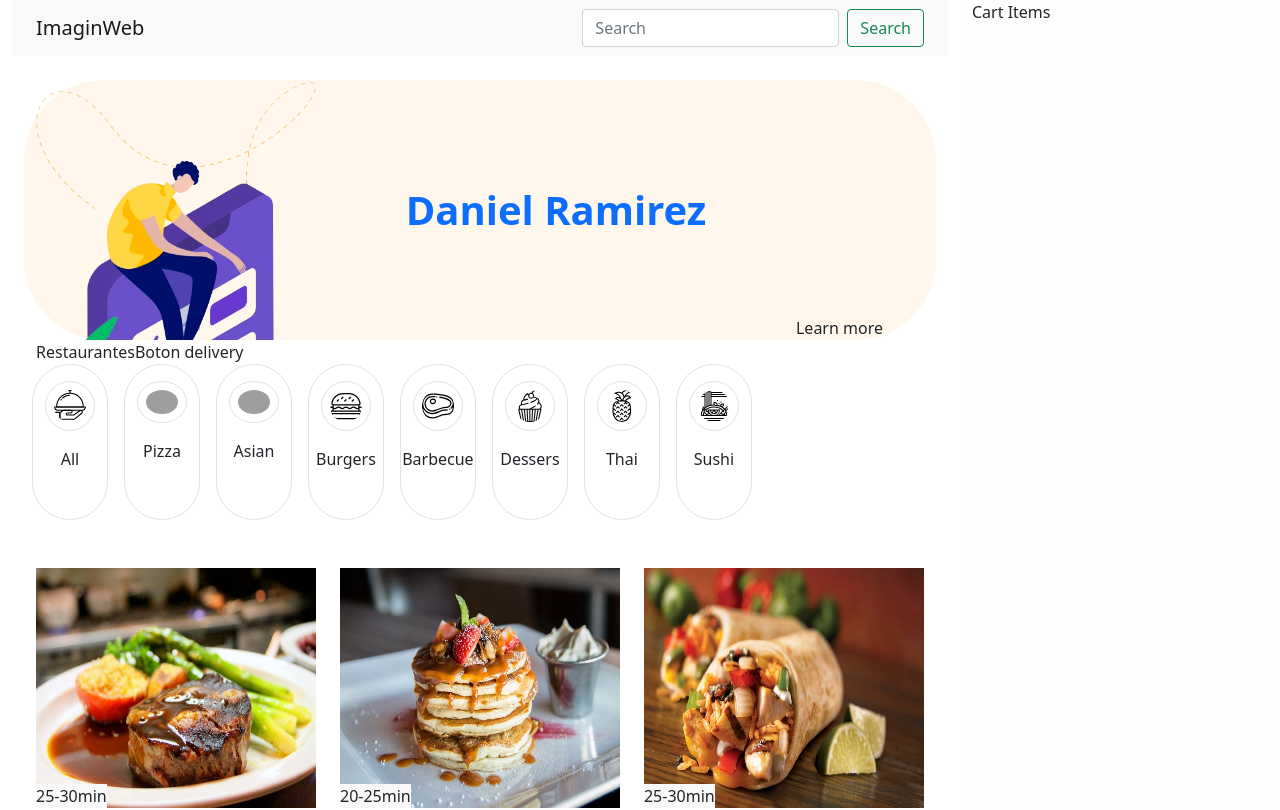
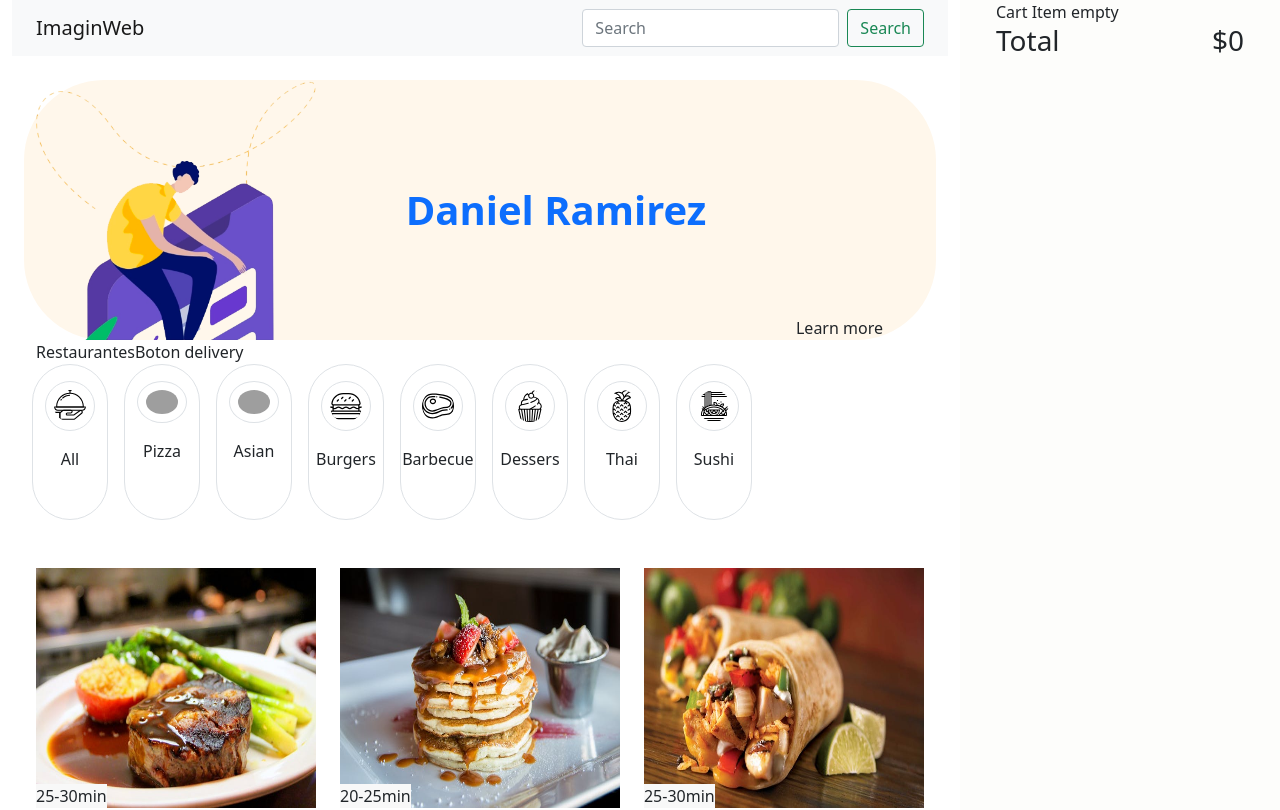
Before and after one commit to danielrs95/test-imaginamos, a React (Create React App) app: page / in a window 1280 px wide. Shown: the top 810 px of the page. Built offline with nearby package versions, Linux system fonts and the light colour scheme; grey boxes are pictures that could not be loaded.

Commit message:
Agrega componente ShoppingCart y CartItem Agrega la logica para incrementar la cantidad en el estado

```diff
--- a/src/App.js
+++ b/src/App.js
@@ -3,6 +3,7 @@ import Categories from './components/Categories';
 import HomeHeader from './components/HomeHeader';
 import Navbar from './components/Navbar';
 import Products from './components/Products';
+import ShoppingCart from './components/ShoppingCart';
 
 const App = () => {
   return (
@@ -16,7 +17,7 @@ const App = () => {
             <Products />
           </div>
           <div className='col-3' style={{ backgroundColor: '#fdfdfb' }}>
-            Cart Items
+            <ShoppingCart />
           </div>
         </div>
       </div>
--- /dev/null
+++ b/src/components/CartItem.js
@@ -0,0 +1,15 @@
+import React from 'react';
+
+const CartItem = ({ item }) => {
+  return (
+    <div className='d-flex row'>
+      <div className='col-3'>image</div>
+      <div className='col-6'>
+        {item.qty} x {item.name}
+      </div>
+      <div className='col-3'>${item.price}</div>
+    </div>
+  );
+};
+
+export default CartItem;
--- a/src/components/Product.js
+++ b/src/components/Product.js
@@ -4,12 +4,6 @@ import { addToCart } from '../actions/cartActions';
 
 const Product = ({ product }) => {
   const dispatch = useDispatch();
-
-  const cart = useSelector((state) => state.cart);
-
-  const { cartItems } = cart;
-
-  const test = cartItems.find((x) => x.id === product.id);
 
   const addToCartHandler = (product) => {
     dispatch(addToCart(product));
@@ -34,8 +28,6 @@ const Product = ({ product }) => {
         </span>
       </div>
 
-      <h1>{test ? test.qty : <></>}</h1>
-
       <div>
         <h5 className='mt-2'>{product.name}</h5>
         <div>
--- /dev/null
+++ b/src/components/ShoppingCart.js
@@ -0,0 +1,37 @@
+import React from 'react';
+import { useSelector } from 'react-redux';
+import CartItem from './CartItem';
+
+const ShoppingCart = () => {
+  const cartItems = useSelector((state) => state.cart.cartItems);
+
+  return (
+    <div className='container'>
+      <div className='row'>
+        <div className='col-12'>
+          {cartItems.length === 0 ? (
+            <div>Cart Item empty</div>
+          ) : (
+            cartItems.map((item) => <CartItem item={item} />)
+          )}
+          <div className='col-12 d-flex justify-content-between'>
+            <h3>Total</h3>
+
+            {cartItems.length === 0 ? (
+              <h3>$0</h3>
+            ) : (
+              <h3>
+                $
+                {cartItems
+                  .reduce((acc, item) => acc + item.qty * item.price, 0)
+                  .toFixed(2)}
+              </h3>
+            )}
+          </div>
+        </div>
+      </div>
+    </div>
+  );
+};
+
+export default ShoppingCart;
--- a/src/reducers/cartReducers.js
+++ b/src/reducers/cartReducers.js
@@ -15,16 +15,13 @@ export const cartReducer = (state = { cartItems: [] }, action) => {
       const product = action.payload;
 
       // Buscamos si el item ya está en el cartItems, en caso de que esté le sumamos 1 al qty
-      const productOnCart = state.cartItems.find((x) => x.id === product.id);
+      const exist = state.cartItems.find((x) => x.id === product.id);
 
-      if (productOnCart) {
-        let plusQty = { ...productOnCart, qty: product.qty + 1 };
-
+      if (exist) {
+        // Si encuentra el producto en el cartItem lo reemplaza aumentando la cantidad en 1
         let newState = state.cartItems.map((x) =>
-          x.id === product.id ? plusQty : x
+          x.id === product.id ? { ...exist, qty: exist.qty + 1 } : x
         );
-
-        console.log(newState);
 
         return {
           cartItems: newState,
```
